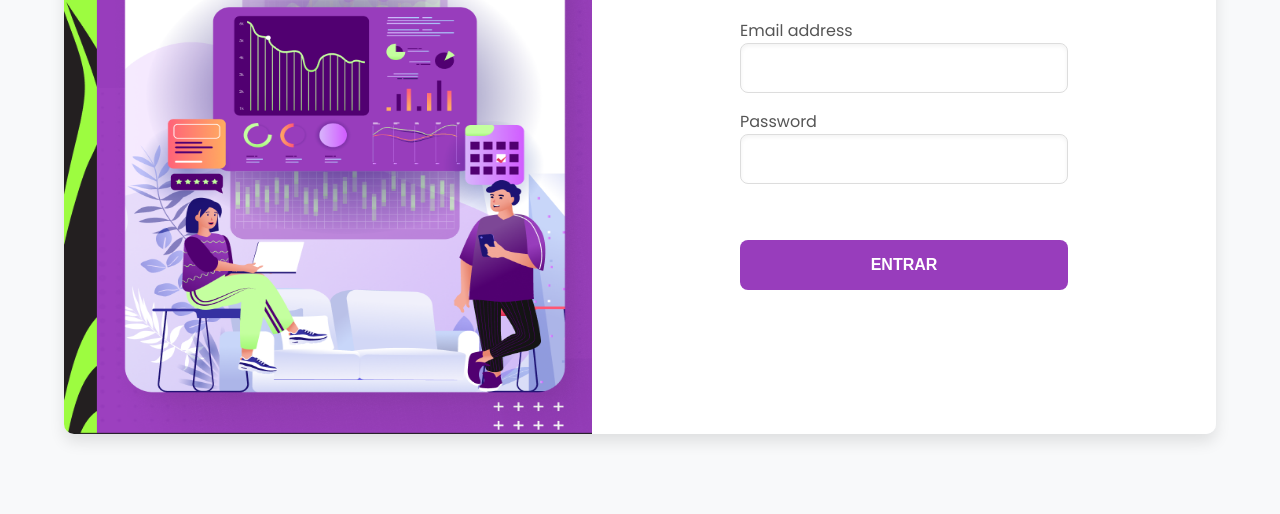
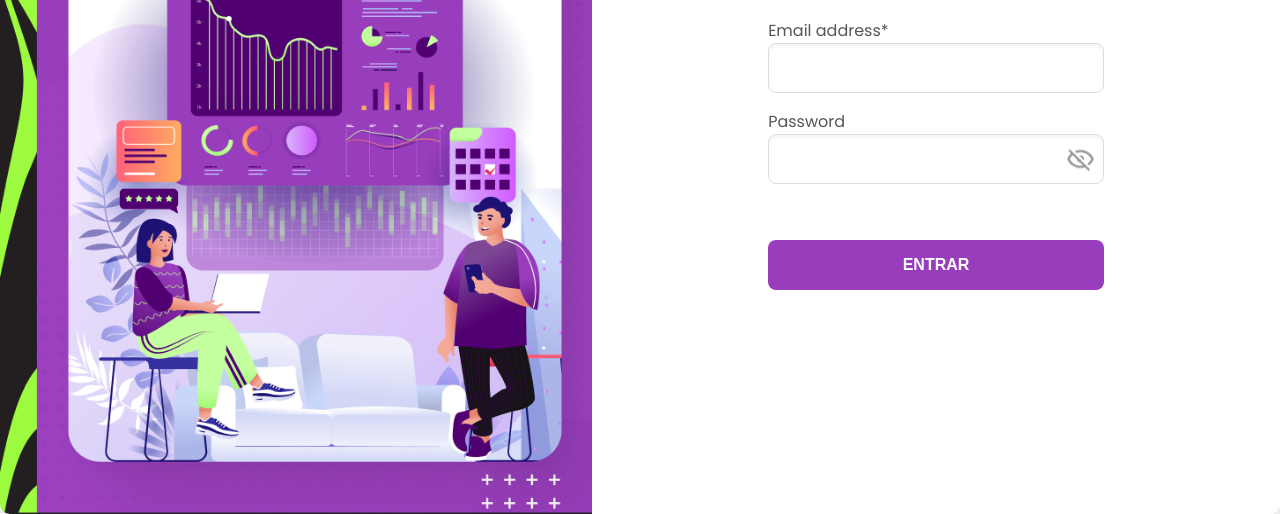
Before and after one commit to Gudziz/INNYX, a plain HTML site: page Login- Innyx/index.html in a window 1280 px wide. Shown: the part 286-800 px from the top of the page. Drawn offline with Linux system fonts and the light colour scheme.

Commit message:
Add files via upload

```diff
--- a/Login- Innyx/assets/css/style.css
+++ b/Login- Innyx/assets/css/style.css
@@ -18,9 +18,8 @@ body {
 
 .container {
   display: flex;
-  width: 90%;
-  max-width: 1200px;
-  height: 80vh;
+  width: 100%;
+  height: 100%;
   box-shadow: 0px 8px 15px rgba(0, 0, 0, 0.1);
   border-radius: 10px;
   overflow: hidden;
@@ -87,6 +86,40 @@ body {
   box-shadow: 0 0 5px rgba(125, 71, 150, 0.5);
 }
 
+.password-container {
+  position: relative; /* Needed for absolute positioning of the button */
+  width: 100%; /* Full width of the input container */
+}
+
+.password-container input {
+  width: 100%; /* Full width */
+  padding-right: 50px; /* Space for the button inside */
+  height: 50px;
+  padding: 0 1rem;
+  border: 1px solid #ddd;
+  border-radius: 8px;
+  font-size: 1rem;
+}
+
+.password-container .toggle-password {
+  position: absolute;
+  right: 10px;
+  top: 55%;
+  transform: translateY(-50%);
+  background: none;
+  border: none;
+  cursor: pointer;
+  font-size: 1rem;
+  color: #888;
+  outline: none;
+}
+
+.password-container .toggle-password:hover {
+  color: #000000;
+  transition: background-color 0.3s ease;
+}
+
+
 .login-button {
   margin-top: 40px;
   display: flex;
--- a/Login- Innyx/index.html
+++ b/Login- Innyx/index.html
@@ -9,27 +9,39 @@
 
 <body>
   <div class="container">
+    <!-- Seção da Esquerda (Imagem) -->
     <div class="form-image">
-      <img src="assets/img/{3B0592DF-2C47-4887-AA30-09F5ED478CAC}.png" alt="imagem">
+      <img src="assets/img/{3B0592DF-2C47-4887-AA30-09F5ED478CAC}.png" alt="Illustration">
     </div>
+
+    <!-- Seção da Direita (Form) -->
     <div class="form">
       <form action="#">
         <div class="form-header">
-          <div class="title">
-            <h1>Welcome!</h1>
-          </div>
+          <h1>Welcome!</h1>
         </div>
+
         <div class="input-group">
+          <!-- Input de email -->
           <div class="input-box">
-            <label for="Email">Email address</label>
+            <label for="Email">Email address*</label>
             <input id="Email" type="email" name="Email" required>
           </div>
+
+          <!-- Input de senha com botão de revelar -->
           <div class="input-box">
             <label for="password">Password</label>
-            <input id="password" type="password" name="password" required>
+            <div class="password-container">
+              <input id="password" type="password" name="password" required>
+              <button type="button" class="toggle-password">
+                <img src="assets/img/Vector.png" alt="Show Password Icon">
+              </button>
+            </div>
           </div>
+
+          <!-- Botão "Entrar" -->
           <div class="login-button">
-            <button><a href="#">ENTRAR</a></button>
+            <button type="submit">ENTRAR</button>
           </div>
         </div>
       </form>
@@ -37,5 +49,4 @@
   </div>
   <script src="script.js"></script>
 </body>
-
 </html>
--- a/Login- Innyx/script.js
+++ b/Login- Innyx/script.js
@@ -10,3 +10,14 @@ if (email && password) {
 } else {
   showAlert('Please fill in all fields.');
 }
+
+const togglePasswordButton = document.querySelector('.toggle-password');
+const passwordInput = document.querySelector('#password');
+
+togglePasswordButton.addEventListener('click', () => {
+  if (passwordInput.type === 'password') {
+    passwordInput.type = 'text';
+  } else {
+    passwordInput.type = 'password';
+  }
+});
```
Also changed, not shown: Login- Innyx/assets/img/Vector.png (added).
